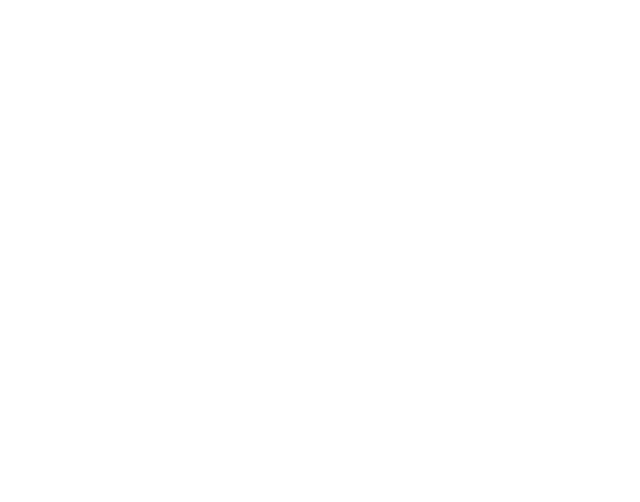
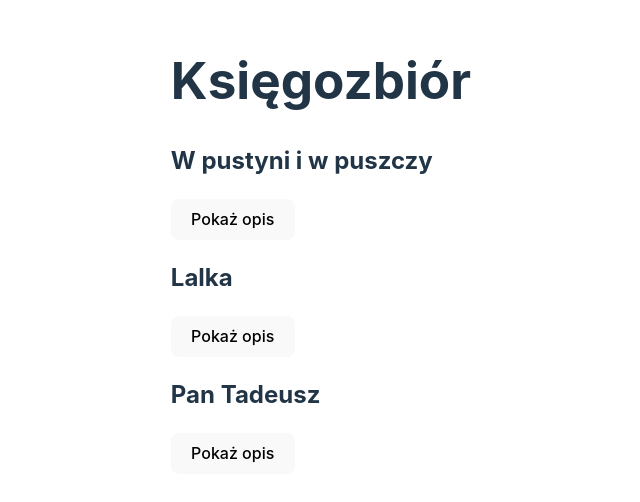
Before and after one commit to lukas-sikora/zadania-react, a React (Vite) app in the folder react-training/: page / in a window 1280 px wide. Shown: the part 154-656 px from the top of the page, without its empty margins (319-959 px from the left). Built offline with nearby package versions, Linux system fonts and the light colour scheme.

Commit message:
use-state-task/2

```diff
--- a/react-training/src/App.jsx
+++ b/react-training/src/App.jsx
@@ -1,5 +1,41 @@
-function App() {
-  return <div></div>
-}
+import BookDescription from "./components/BookDescription";
 
-export default App
+const books = [
+  {
+    title: "W pustyni i w puszczy",
+    description:
+      "Opis: To fascynująca opowieść o przygodach dwójki dzieci, które muszą przetrwać w trudnych warunkach afrykańskiej dziczy.",
+  },
+  {
+    title: "Lalka",
+    description:
+      "Opis: Klasyczna powieść przedstawiająca społeczne i osobiste dramaty w burzliwym okresie zaborów.",
+  },
+  {
+    title: "Pan Tadeusz",
+    description:
+      "Opis: Epopeja narodowa opowiadająca o życiu polskiej szlachty na Litwie w okresie przed powstaniem listopadowym.",
+  },
+];
+
+const App = () => {
+  return (
+    <div>
+      <h1>Księgozbiór</h1>
+      <BookDescription
+        bookTitle={books[0].title}
+        bookDescription={books[0].description}
+      />
+      <BookDescription
+        bookTitle={books[1].title}
+        bookDescription={books[1].description}
+      />
+      <BookDescription
+        bookTitle={books[2].title}
+        bookDescription={books[2].description}
+      />
+    </div>
+  );
+};
+
+export default App;
--- /dev/null
+++ b/react-training/src/components/BookDescription.jsx
@@ -0,0 +1,17 @@
+const BookDescription = ({ bookDescription, bookTitle }) => {
+  let showDescription = false;
+
+  function toggleDescription() {
+    showDescription = !showDescription;
+  }
+
+  return (
+    <>
+      <h2>{bookTitle}</h2>
+      <button onClick={toggleDescription}>Pokaż opis</button>
+      {showDescription && <p>{bookDescription}</p>}
+    </>
+  );
+};
+
+export default BookDescription;
```
